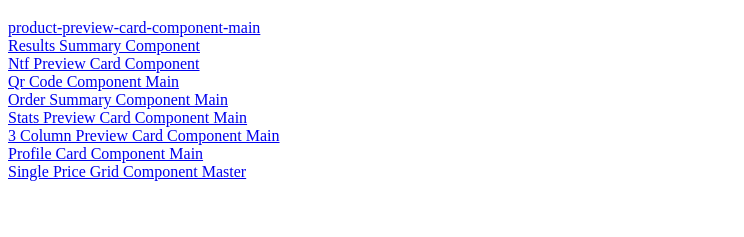
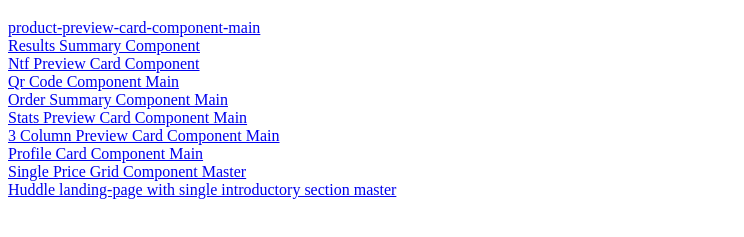
Before and after one commit to JRack92/Retos-Practicos---Proyecto, a plain HTML site: page index.html in a window 1280 px wide. Shown: the part 61-298 px from the top of the page, without its empty margins (0-744 px from the left). Drawn offline with Linux system fonts and the light colour scheme.

Commit message:
se actualiza el main index

```diff
--- a/index.html
+++ b/index.html
@@ -55,6 +55,11 @@
             >Single Price Grid Component Master</a
           >
         </article>
+        <article>
+          <a href="./retos/huddle-landing-page-with-single-introductory-section-master/index.html"
+            >Huddle landing-page with single introductory section master</a
+          >
+        </article>
       </section>
     </main>
   </body>
```
